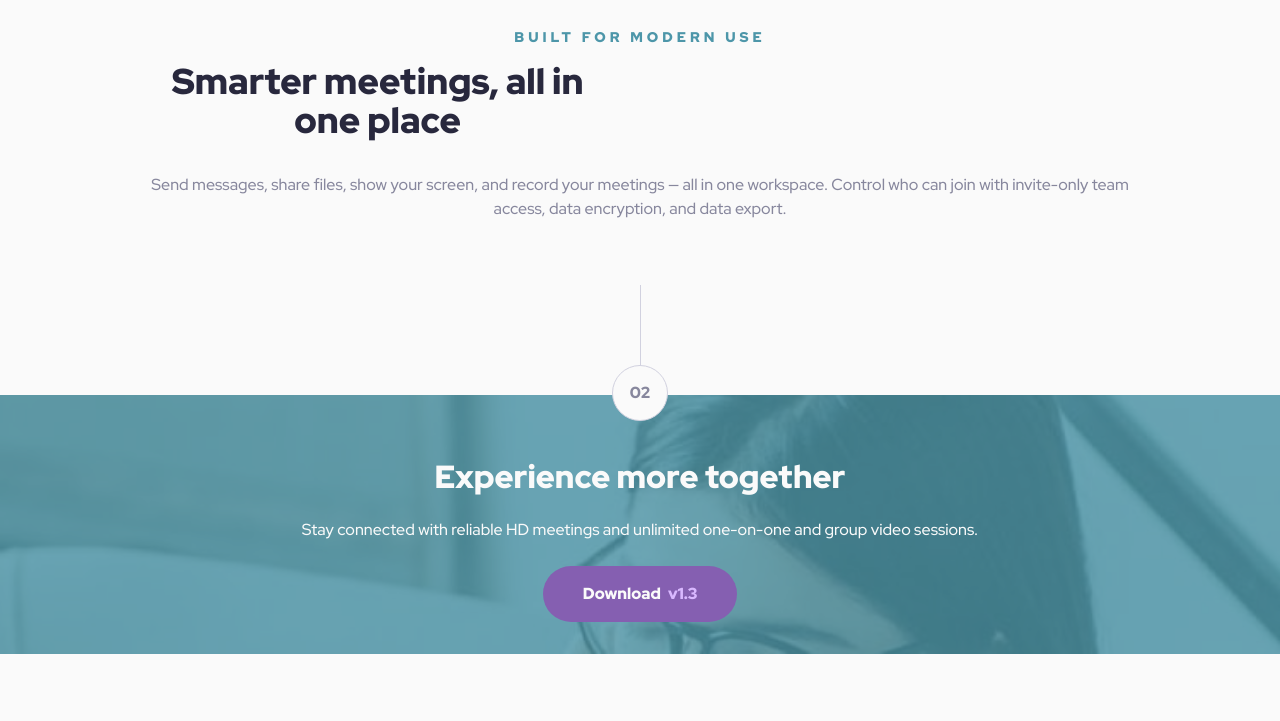
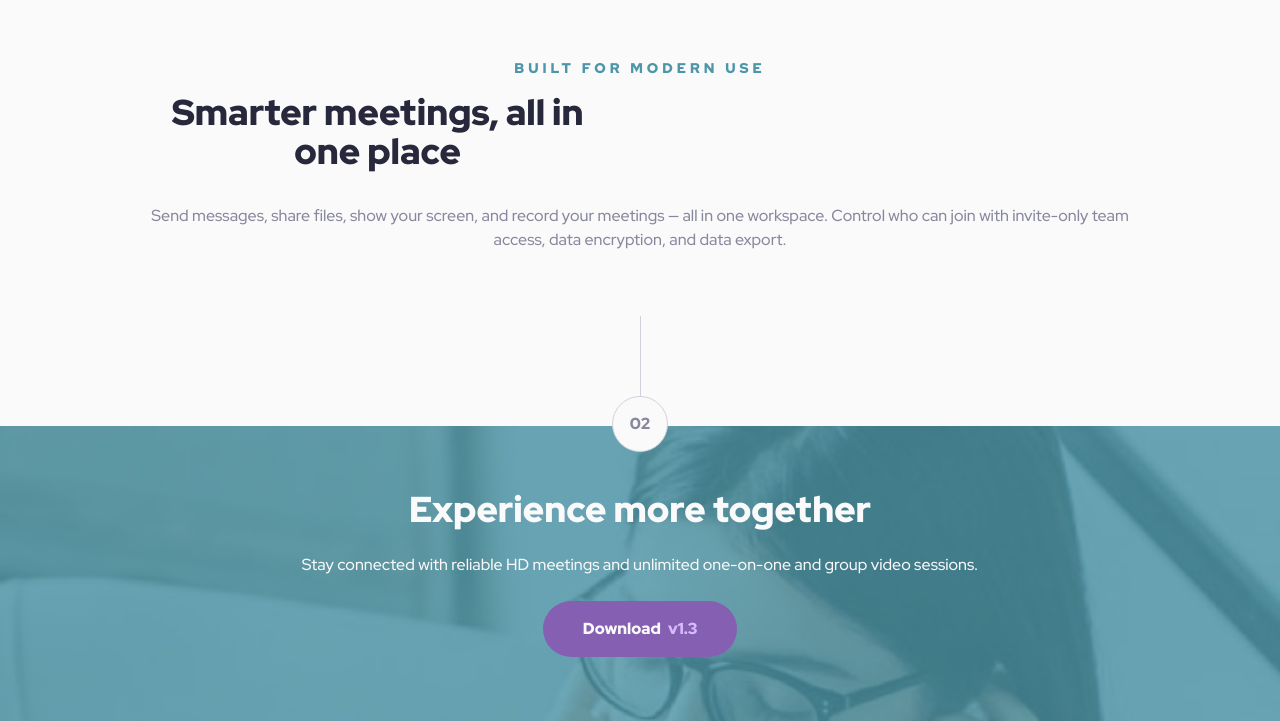
Before and after one commit to codecove01-netizen/Meet-Landing-Page, a plain HTML site: page index.html in a window 1280 px wide. Shown: the part 1570-2291 px from the top of the page. Before the commit the page ends 2224 px from the top, so only its background shows below. Drawn offline with Linux system fonts and the light colour scheme.

Commit message:
style: adjust hero section padding for tablet and mobile layouts and implement footer section styling for tablet layout

```diff
--- a/css/style.css
+++ b/css/style.css
@@ -31,7 +31,7 @@ img{
     --font-size-12: 0.75rem;
     --font-size-14: 0.88rem;
     --font-size-16: 1rem;
-    --font-szie-32: 2rem;
+    --font-size-32: 2rem;
     --font-size-36: 2.25rem;
     --font-size-40: 2.5rem;
     --font-size-48: 3rem;
@@ -62,11 +62,6 @@ img{
 }
 
 /* ------ SHARED LAYOUT ------- */
-.hero-section,
-.footer-content{
-    margin-block: var(--spacing-800) var(--spacing-400);
-}
-
 /* ------ FLEX LAYOUT ------- */
 .hero-content,
 .meet-features,
@@ -96,6 +91,10 @@ body{
 }
 
 /* ------HERO SECTION ------- */
+.hero-section{
+    padding-block: var(--spacing-800) var(--spacing-400);
+}
+
 .desktop-hero-left-img,
 .desktop-hero-right-img{
     display: none;
@@ -220,7 +219,7 @@ body{
 .feature-title{
     margin-block-start: var(--spacing-200);
 
-    font-size: var(--font-szie-32);
+    font-size: var(--font-size-32);
     font-weight: var(--font-weight-900);
     line-height: 1.1;
 }
@@ -259,11 +258,12 @@ body{
     opacity: 0.8;
 }
 .footer-content{
+    padding: var(--spacing-800) var(--spacing-400);
     align-items: center;
     gap: var(--spacing-300);
 }
 .footer-title{
-    font-size: var(--font-szie-32);
+    font-size: var(--font-size-32);
     font-weight: var(--font-weight-900);
     line-height: 1.1;
 }
@@ -279,7 +279,7 @@ body{
 
     /* ------HERO SECTION ------- */
     .hero-section{
-        border: 1px solid red;
+        padding-block: var(--spacing-800);
     }
     .tablet-hero-img {
         width: 107%;
@@ -321,4 +321,12 @@ body{
         font-size: var(--font-size-36);
         max-inline-size: 30rem;
     }
+
+    /* ------ FOOTER ------- */
+    .footer-content{
+        padding-inline: 8rem;
+    }
+    .footer-title{
+        font-size: var(--font-size-36);
+    }
 }
```
Also changed, not shown: index.html (+0 -1 lines).
